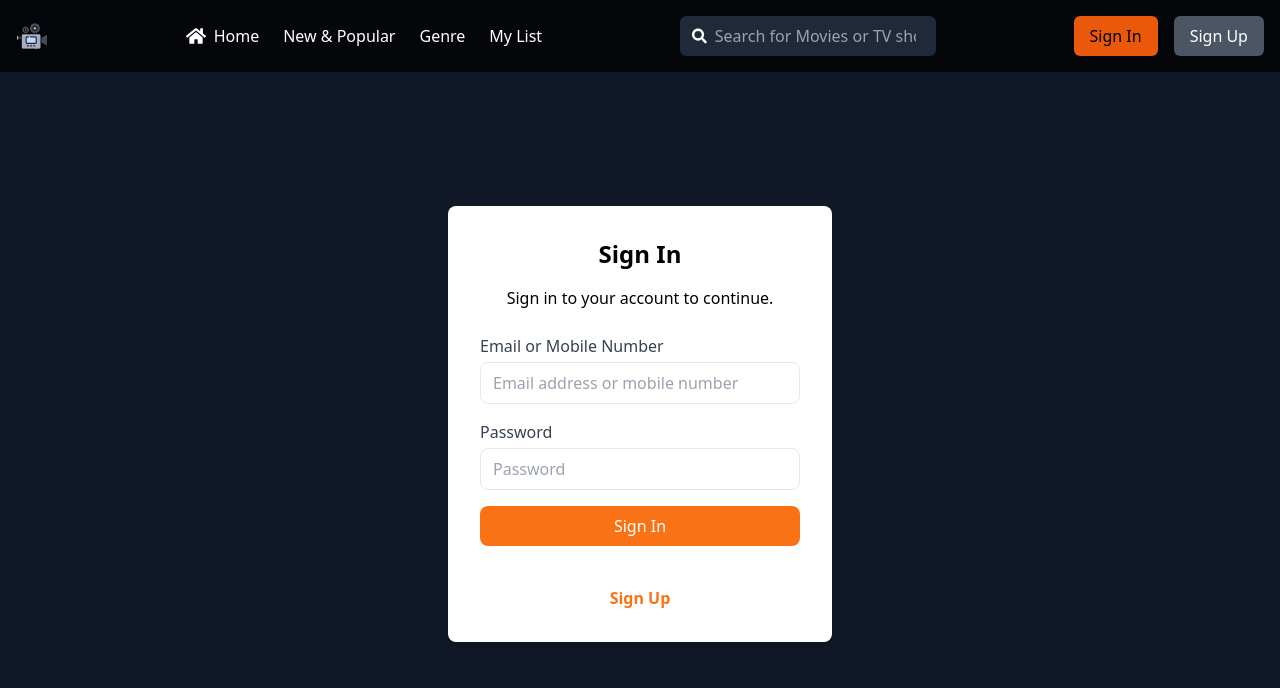
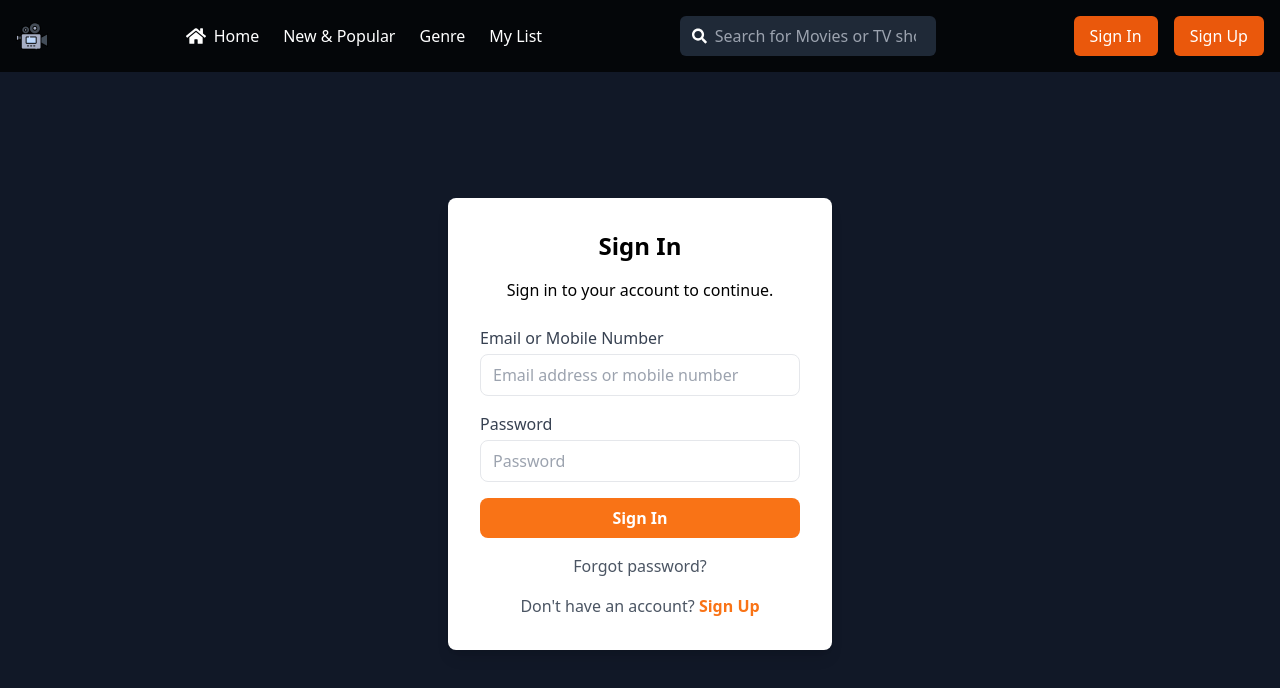
Before and after one commit to dnjstr/MovieApp-Front-End, a React (Vite) app: page /sign-in in a window 1280 px wide. Shown: the top 688 px of the page. Built offline with nearby package versions, Linux system fonts and the light colour scheme.

Commit message:
Minor Changes

```diff
--- a/src/App.tsx
+++ b/src/App.tsx
@@ -3,8 +3,8 @@ import Navbar from "./components/Navbar";
 import HeroSection from "./components/HeroSection";
 import MovieListSection from "./components/Movielistsection";
 import MovieDetail from "./components/MovieDetail";
-import SignIn from "./components/SignIn";  // ✅ Import SignIn
-import SignUp from "./components/SignUp";  // Already included
+import SignIn from "./components/SignIn";
+import SignUp from "./components/SignUp";
 
 const App: React.FC = () => {
   return (
--- a/src/components/HeroSection.tsx
+++ b/src/components/HeroSection.tsx
@@ -11,7 +11,7 @@ const HeroSection: React.FC = () => {
         muted
         playsInline
       >
-        <source src="/jake-the-dog.960x540.mp4" type="video/mp4" />
+        <source src="/dune-movie-2021.960x540.mp4" type="video/mp4" />
       </video>
 
       {/* Overlay (for better text visibility) */}
@@ -23,7 +23,7 @@ const HeroSection: React.FC = () => {
           Unlimited movies, TV shows, and more.
         </h1>
         <p className="text-lg text-white md:text-xl mt-4">Watch anywhere. Cancel anytime.</p>
-        <button className="mt-6 bg-orange-600 hover:bg-orange-700 text-black px-6 py-3 rounded-md text-lg font-semibold">
+        <button className="mt-6 bg-orange-600 hover:bg-orange-700 text-white px-6 py-3 rounded-md text-lg font-semibold">
           Get Started
         </button>
       </div>
--- a/src/components/MovieDetail.tsx
+++ b/src/components/MovieDetail.tsx
@@ -65,11 +65,11 @@ const MovieDetail: React.FC = () => {
         <div className="p-8">
             <button
                 onClick={() => navigate(-1)}
-                className="mb-4 px-4 py-2 bg-blue-500 text-white rounded hover:bg-blue-600 transition duration-300"
+                className="mb-4 px-4 py-2 bg-blue-500 text-white rounded hover:bg-blue-600 transition duration-300 mt-8"
             >
                 &larr; Back
             </button>
-            <img src={movie.image} alt={movie.title} className="w-full h-80 object-cover rounded-md mb-4" />
+            <img src={movie.image} alt={movie.title} className="w-full h-90 object-cover rounded-md mb-4" />
             <h1 className="text-3xl font-bold mb-2">{movie.title}</h1>
             <p>{movie.description}</p>
         </div>
--- a/src/components/Navbar.tsx
+++ b/src/components/Navbar.tsx
@@ -38,10 +38,10 @@ const Navbar: React.FC = () => {
       {/* Right Side (Desktop) */}
       <div className="hidden md:flex items-center space-x-4">
         <Link to="/sign-in">
-          <button className="bg-orange-600 text-black px-4 py-2 rounded-md">Sign In</button>
+          <button className="bg-orange-600 text-white px-4 py-2 rounded-md">Sign In</button>
         </Link>
         <Link to="/sign-up">
-          <button className="bg-gray-600 text-white px-4 py-2 rounded-md">Sign Up</button>
+          <button className="bg-orange-600 text-white px-4 py-2 rounded-md">Sign Up</button>
         </Link>
       </div>
 
@@ -58,10 +58,10 @@ const Navbar: React.FC = () => {
           <Link to="/genre" className="hover:text-orange-600" onClick={() => setIsMenuOpen(false)}>Genre</Link>
           <Link to="/my-list" className="hover:text-orange-600" onClick={() => setIsMenuOpen(false)}>My List</Link>
           <Link to="/sign-in" onClick={() => setIsMenuOpen(false)}>
-            <button className="bg-orange-600 text-black px-4 py-2 rounded-md w-full">Sign In</button>
+            <button className="bg-orange-600 text-white px-4 py-2 rounded-md w-full">Sign In</button>
           </Link>
           <Link to="/sign-up" onClick={() => setIsMenuOpen(false)}>
-            <button className="bg-gray-600 text-white px-4 py-2 rounded-md w-full">Sign Up</button>
+            <button className="bg-orange-600 text-white px-4 py-2 rounded-md w-full">Sign Up</button>
           </Link>
         </div>
       )}
--- a/src/components/SignIn.tsx
+++ b/src/components/SignIn.tsx
@@ -15,7 +15,7 @@ const SignIn: React.FC = () => {
                         <label className="block text-gray-700 mb-1">Email or Mobile Number</label>
                         <input
                             type="text"
-                            className="w-full px-3 py-2 border rounded-lg focus:outline-none focus:ring-2 focus:ring-orange-500"
+                            className="text-black w-full px-3 py-2 border rounded-lg focus:outline-none focus:ring-2 focus:ring-orange-500"
                             placeholder="Email address or mobile number"
                             required
                         />
@@ -25,7 +25,7 @@ const SignIn: React.FC = () => {
                         <label className="block text-gray-700 mb-1">Password</label>
                         <input
                             type="password"
-                            className="w-full px-3 py-2 border rounded-lg focus:outline-none focus:ring-2 focus:ring-orange-500"
+                            className="text-black w-full px-3 py-2 border rounded-lg focus:outline-none focus:ring-2 focus:ring-orange-500"
                             placeholder="Password"
                             required
                         />
@@ -33,18 +33,19 @@ const SignIn: React.FC = () => {
 
                     <button
                         type="submit"
-                        className="w-full bg-orange-500 text-white py-2 rounded-lg hover:bg-orange-600 transition duration-200"
+                        className="w-full bg-orange-500 text-white font-bold py-2 rounded-lg hover:bg-orange-600 transition duration-200"
                     >
                         Sign In
                     </button>
 
                     <div className="text-center mt-4">
-                        <Link to="/forgot-password" className="text-white text-sm hover:underline">
+                        <Link to="/forgot-password" className="text-gray-600  hover:underline">
                             Forgot password?
                         </Link>
                     </div>
 
-                    <div className="flex items-center justify-center h-full">
+                    <div className="text-gray-600 text-center mt-4">
+                            Don't have an account?{" "}
                         <Link to="/sign-up" className="text-orange-500 font-semibold hover:underline">
                             Sign Up
                         </Link>
--- a/src/components/SignUp.tsx
+++ b/src/components/SignUp.tsx
@@ -13,7 +13,7 @@ const SignUp: React.FC = () => {
                         <input
                             type="text"
                             placeholder="Full Name"
-                            className="w-full p-3 border border-gray-300 rounded-md"
+                            className="text-black w-full p-3 border border-gray-300 rounded-md focus:outline-none focus:ring-2 focus:ring-orange-500"
                         />
                     </div>
 
@@ -21,7 +21,7 @@ const SignUp: React.FC = () => {
                         <input
                             type="email"
                             placeholder="Email Address"
-                            className="w-full p-3 border border-gray-300 rounded-md"
+                            className="text-black w-full p-3 border border-gray-300 rounded-md focus:outline-none focus:ring-2 focus:ring-orange-500"
                         />
                     </div>
 
@@ -29,7 +29,7 @@ const SignUp: React.FC = () => {
                         <input
                             type="text"
                             placeholder="Phone Number"
-                            className="w-full p-3 border border-gray-300 rounded-md"
+                            className="text-black w-full p-3 border border-gray-300 rounded-md focus:outline-none focus:ring-2 focus:ring-orange-500"
                         />
                     </div>
 
@@ -37,7 +37,7 @@ const SignUp: React.FC = () => {
                         <input
                             type="password"
                             placeholder="Password"
-                            className="w-full p-3 border border-gray-300 rounded-md"
+                            className="text-black w-full p-3 border border-gray-300 rounded-md focus:outline-none focus:ring-2 focus:ring-orange-500"
                         />
                     </div>
 
@@ -48,7 +48,7 @@ const SignUp: React.FC = () => {
 
                 <p className="text-center text-gray-600 mt-4">
                     Already have an account?{" "}
-                    <Link to="/sign-in" className="text-orange-500 hover:underline">
+                    <Link to="/sign-in" className="text-orange-500 font-semibold hover:underline">
                         Sign In
                     </Link>
                 </p>
```
Also changed, not shown: src/lib/services/apiClient.ts (added), src/lib/services/movieServices.ts (added), 1 other file (tests, documents, lock files or other folders).
